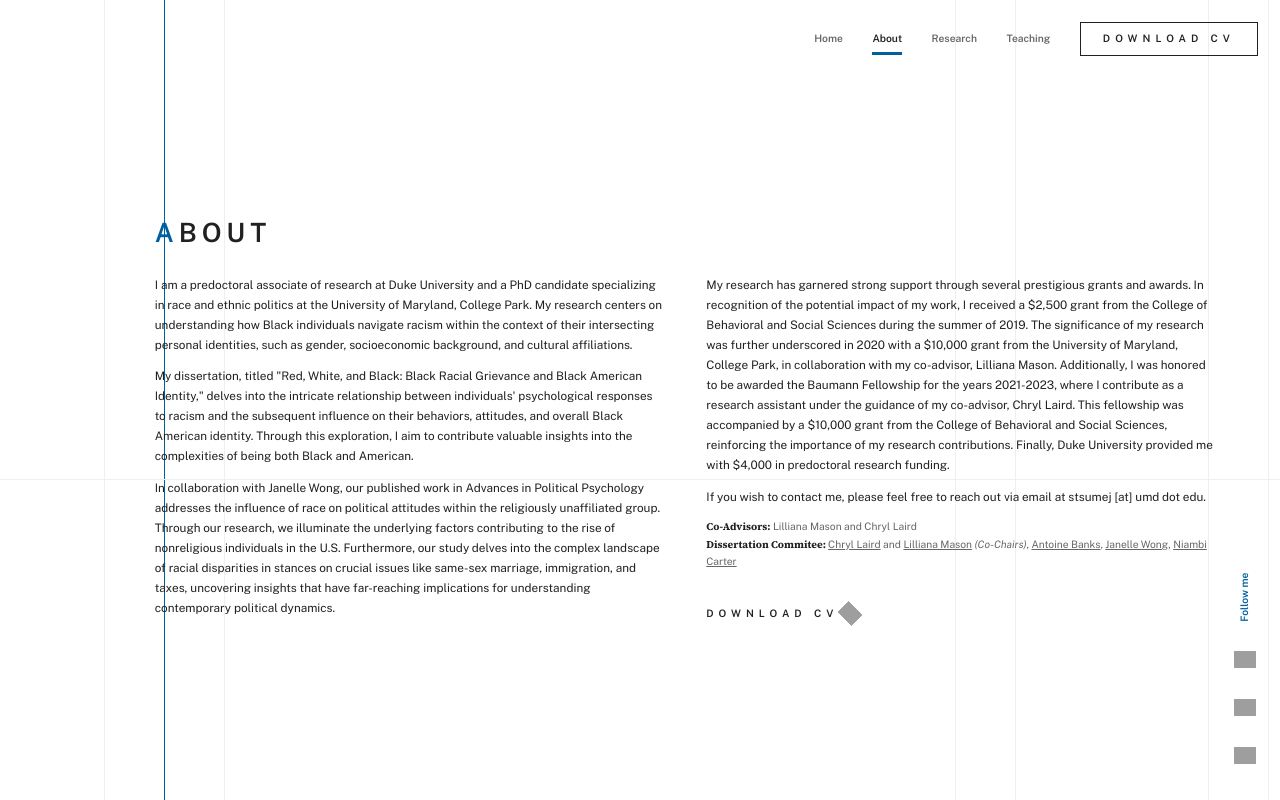
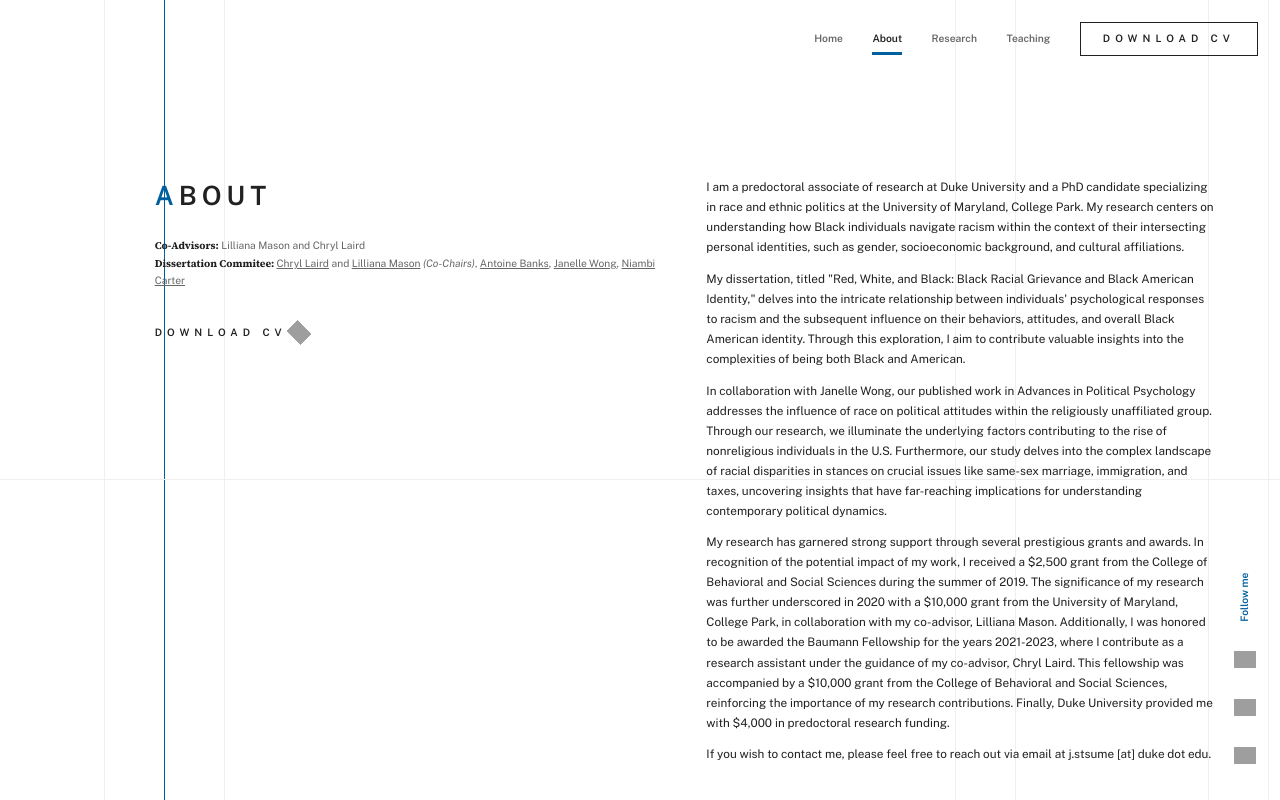
Before and after one commit to alecherryy/jenn-folio, a React (Create React App) app: page /about in a window 1280 px wide. Built offline with nearby package versions, Linux system fonts and the light colour scheme; grey boxes are pictures that could not be loaded.

Commit message:
update About layout

```diff
--- a/src/components/layouts/Header/Header.tsx
+++ b/src/components/layouts/Header/Header.tsx
@@ -1,7 +1,7 @@
 import './styles.scss';
 import { useEffect, useState } from "react";
 import { Link } from 'types';
-import { Menu, MobileMenu } from 'components/core';
+import { Lines, Menu, MobileMenu } from 'components/core';
 const MENU_ITEMS: Link[] = [
   {
     text: 'Home',
@@ -52,6 +52,7 @@ export const Header = () => {
 
   return (
     <header className="l-header">
+      <Lines />
       {isMobile ? (
         <MobileMenu items={MENU_ITEMS} />
       ) : (
--- a/src/components/layouts/Header/styles.scss
+++ b/src/components/layouts/Header/styles.scss
@@ -6,11 +6,13 @@
 
 .l-header {
   align-items: center;
+  background-color: $white;
   display: flex;
   justify-content: flex-end;
   left: 0;
   padding: $spacing-3 $spacing-2 0;
   position: fixed;
+  overflow: hidden;
   top: 0;
   width: 100%;
   z-index: 2;
@@ -19,4 +21,8 @@
     padding-left: $spacing-3;
     padding-right: $spacing-3;
   }
+
+  .c-lines__line {
+    position: absolute;
+  }
 }
--- a/src/components/layouts/Split/styles.scss
+++ b/src/components/layouts/Split/styles.scss
@@ -20,11 +20,7 @@
     flex-direction: row;
     justify-content: space-between;
     height: 100vh;
-    padding: $spacing-9;
-  }
-
-  @include bp-desktop-lg {
-    padding: $spacing-9;
+    padding: calc($spacing-9 * 2) $spacing-9;
   }
 }
 
--- a/src/components/pages/About/About.tsx
+++ b/src/components/pages/About/About.tsx
@@ -12,29 +12,29 @@ export const About = () => {
   return (
     <div className="p-about">
       <Split>
-        <div className="p-about__left"></div>
+        <div className="p-about__left" />
+        <div className="p-about__right">
           <Fade duration={1000} direction="right">
             <Content>
               <div className="p-about__inner">
+                <div className="p-about__text">
                   <Title singleChar="A" title="bout" />
+                  <Advisors />
+                  <Committee />
+                  <DownloadCV modifierClasses="u-mt-3" />
                 </div>
-            <div className="p-about__inner">
                 <div className="p-about__text">
                   <p className="u-txt-black">{ABOUT.intro}</p>
                   <p className="u-txt-black">{ABOUT.text}</p>
                   <p className="u-txt-black">{ABOUT.text_2}</p>
-              </div>
-              <div className="p-about__text">
                   <p className="u-txt-black">{ABOUT.text_3}</p>
                   <p className="u-txt-black">{ABOUT.contact}</p>
-                <Advisors />
-                <Committee />
-                <DownloadCV modifierClasses="u-mt-3" />
                 </div>
               </div>
             </Content>
           </Fade>
+        </div>
       </Split>
-    </div>
+    </div >
   )
 }
--- a/src/components/pages/About/styles.scss
+++ b/src/components/pages/About/styles.scss
@@ -6,6 +6,13 @@
 
 $spacing: $font-size-h1+$line-height-normal;
 $spacing-mobile: $font-size-h2+$line-height-normal;
+
+.p-about {
+  .l-split {
+    align-items: flex-start;
+    overflow: auto;
+  }
+}
 
 .p-about__left {
   display: inline-block;
@@ -22,16 +29,32 @@ $spacing-mobile: $font-size-h2+$line-height-normal;
 }
 
 .p-about__inner {
-
   @include bp-desktop {
-    display: grid;
-    grid-template-columns: repeat(2, 1fr);
+    display: flex;
     gap: $spacing-6;
+    justify-content: space-between;
   }
 
+  .p-about__text {
+    &:first-child {
+      margin-bottom: $spacing-6;
+    }
+
+    @include bp-desktop {
+      width: calc(50% - ($spacing-6 / 2));
+
+      &:first-child {
+        margin-bottom: 0;
+        top: calc($spacing-9 * 2);
+      }
+
+      &:last-child {
+        padding-bottom: $spacing-6;
+      }
+    }
+  }
 }
 
-.p-about__text {}
 
 .p-about__btn {
   &.c-button {
--- a/src/wording/about.ts
+++ b/src/wording/about.ts
@@ -3,5 +3,5 @@ export const ABOUT = {
   text: `My dissertation, titled "Red, White, and Black: Black Racial Grievance and Black American Identity," delves into the intricate relationship between individuals' psychological responses to racism and the subsequent influence on their behaviors, attitudes, and overall Black American identity. Through this exploration, I aim to contribute valuable insights into the complexities of being both Black and American.`,
   text_2: `In collaboration with Janelle Wong, our published work in Advances in Political Psychology addresses the influence of race on political attitudes within the religiously unaffiliated group. Through our research, we illuminate the underlying factors contributing to the rise of nonreligious individuals in the U.S. Furthermore, our study delves into the complex landscape of racial disparities in stances on crucial issues like same-sex marriage, immigration, and taxes, uncovering insights that have far-reaching implications for understanding contemporary political dynamics.`,
   text_3: `My research has garnered strong support through several prestigious grants and awards. In recognition of the potential impact of my work, I received a $2,500 grant from the College of Behavioral and Social Sciences during the summer of 2019. The significance of my research was further underscored in 2020 with a $10,000 grant from the University of Maryland, College Park, in collaboration with my co-advisor, Lilliana Mason. Additionally, I was honored to be awarded the Baumann Fellowship for the years 2021-2023, where I contribute as a research assistant under the guidance of my co-advisor, Chryl Laird. This fellowship was accompanied by a $10,000 grant from the College of Behavioral and Social Sciences, reinforcing the importance of my research contributions. Finally, Duke University provided me with $4,000 in predoctoral research funding.`,
-  contact: `If you wish to contact me, please feel free to reach out via email at stsumej [at] umd dot edu.`
+  contact: `If you wish to contact me, please feel free to reach out via email at  j.stsume [at] duke dot edu.`
 }
```
Also changed, not shown: 1 other file (tests, documents, lock files or other folders). Lines whose indentation alone changed are shown as unchanged.
